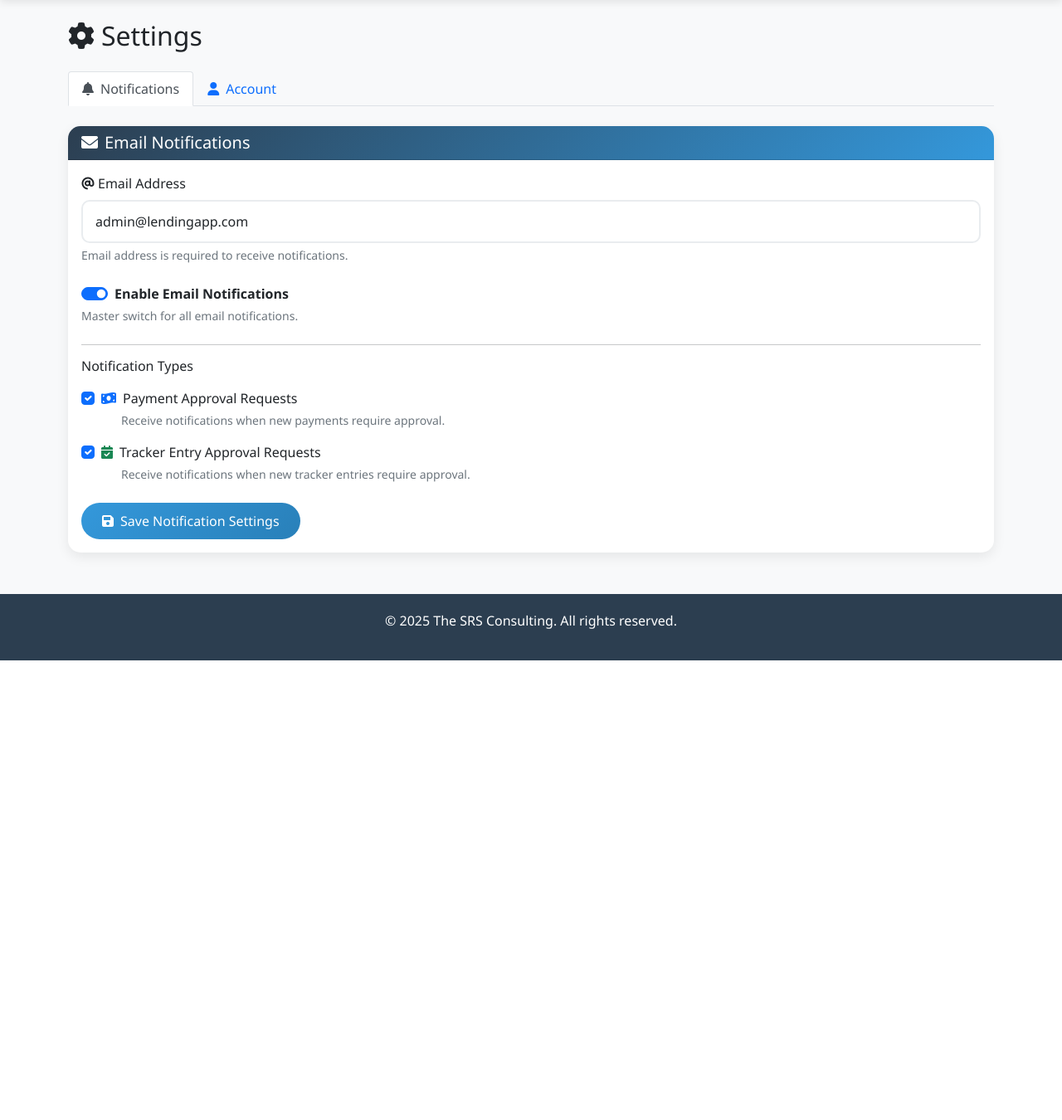
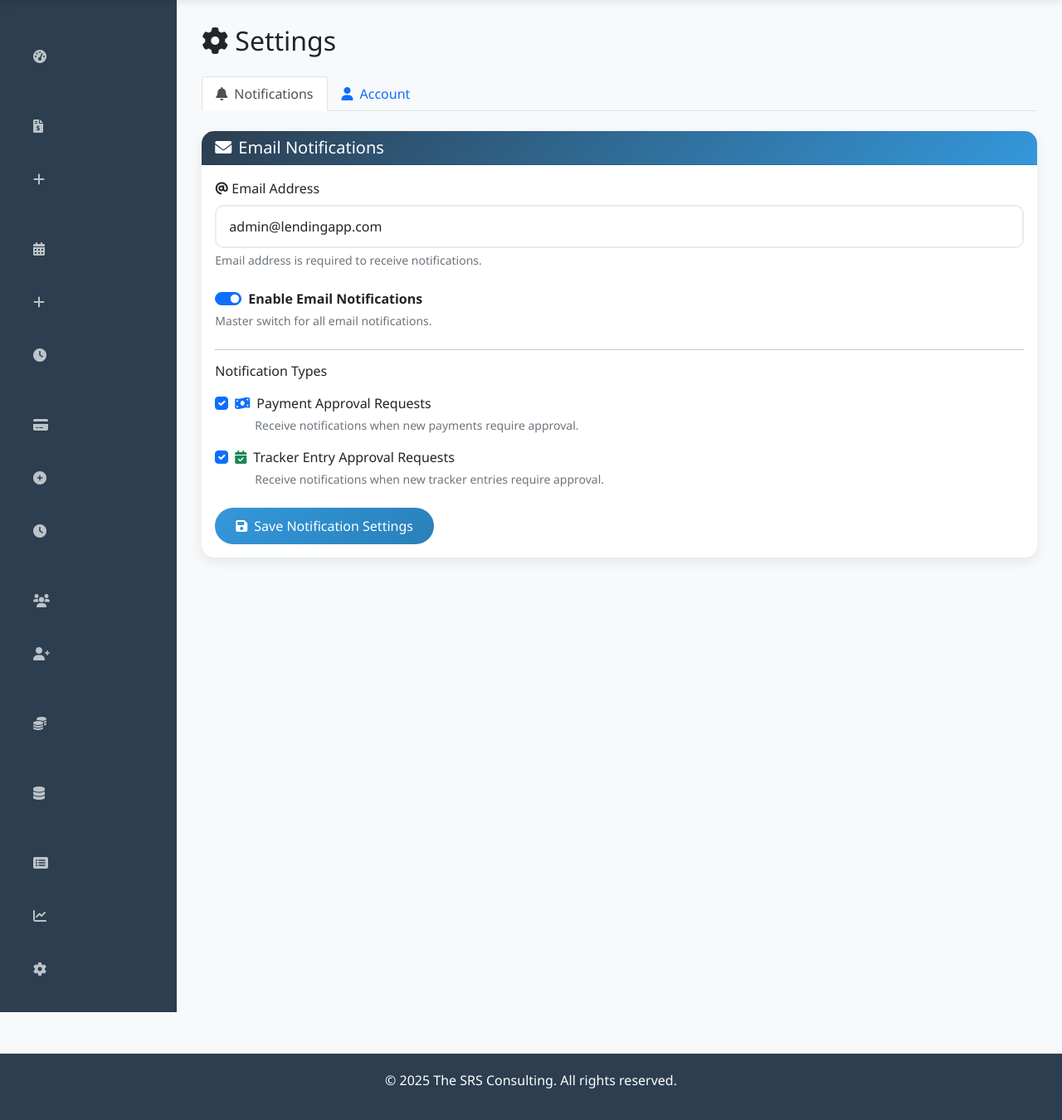
Before and after one commit to satux14/lms, a Flask app: template templates/user_settings.html in a window 1280 px wide. Shown: the part 65-1415 px from the top of the page at 83% size. Before the commit the page ends 861 px from the top, so only its background shows below. Run offline with Flask 3, Linux system fonts and the light colour scheme; a user stored in the database is signed in; tables that the repository leaves empty hold one stand-in row (values such as "Sample post"); the template is opened without the code that fills it: most values are stand-ins (such as "Sample title", 1, 10 or a date in 2020).

Commit message:
fix: Add sidebar to settings page for admin users
- Added conditional sidebar display for admins in settings page
- Admins now see the sidebar matching other admin pages
- Non-admin users see full-width layout without sidebar
- Fixes missing sidebar issue at /prod/settings

```diff
--- a/templates/user_settings.html
+++ b/templates/user_settings.html
@@ -3,7 +3,16 @@
 {% block title %}Settings - Lending Management System{% endblock %}
 
 {% block content %}
+{% if current_user.is_admin %}
+<div class="container-fluid">
+    <div class="row">
+        {% include 'admin/_sidebar.html' %}
+
+        <!-- Main content -->
+        <div class="col-md-9 col-lg-10 main-content">
+{% else %}
 <div class="container mt-4">
+{% endif %}
     <div class="row">
         <div class="col-12">
             <h2 class="mb-4">
@@ -218,7 +227,13 @@
             </div>
         </div>
     </div>
+{% if current_user.is_admin %}
+        </div>
+    </div>
 </div>
+{% else %}
+</div>
+{% endif %}
 
 <script>
 function toggleNotificationOptions() {
```
